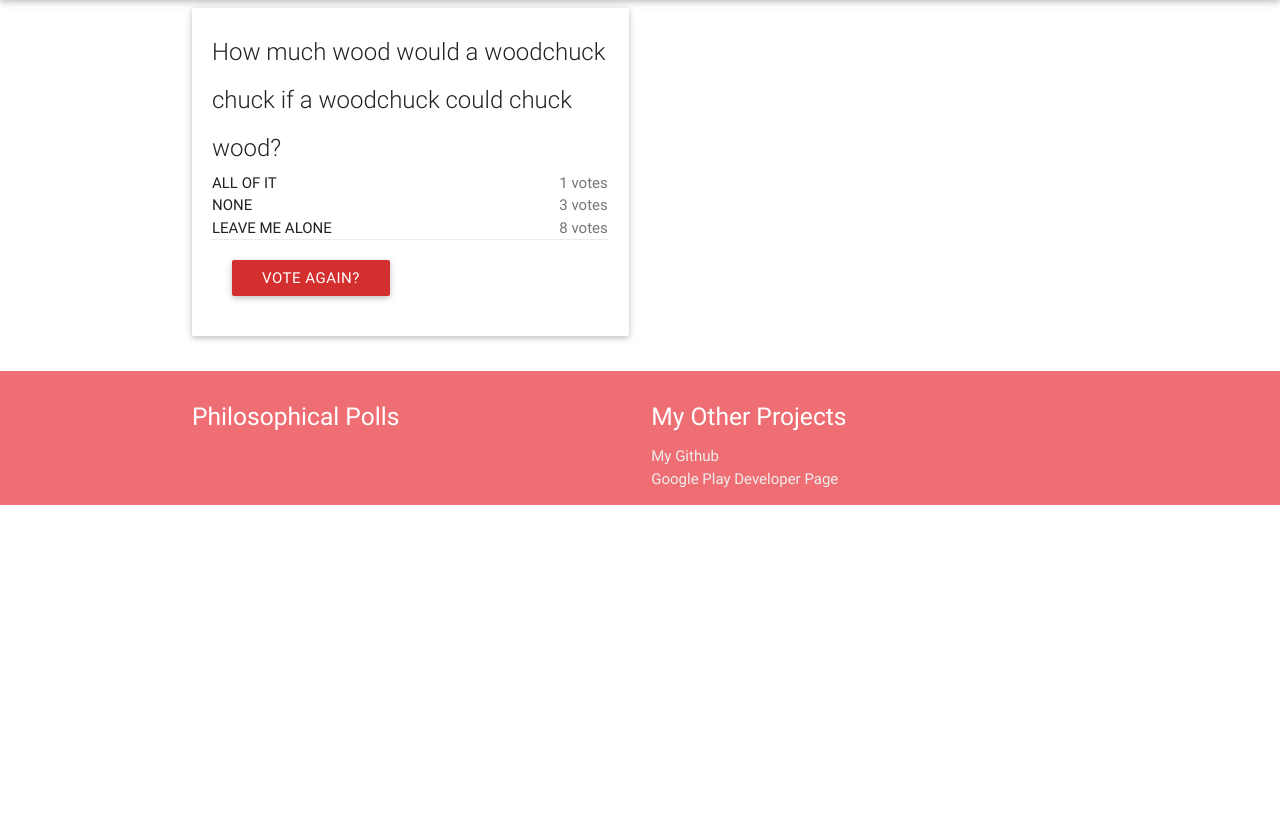
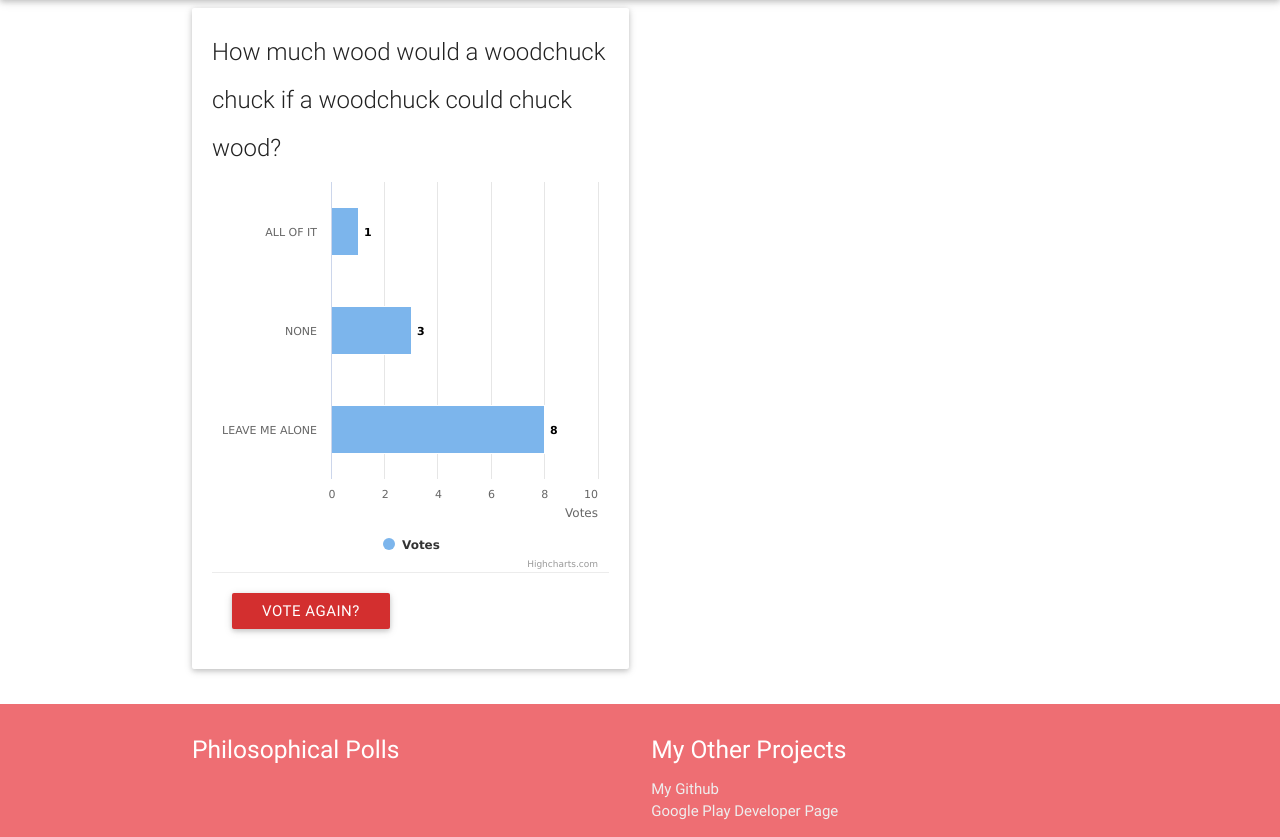
Before and after one commit to PoisonRain/django-thermal-dashboard, a Django app: page /polls/2/results/ in a window 1280 px wide. Shown: the part 64-901 px from the top of the page. Before the commit the page ends 569 px from the top, so only its background shows below. Run offline with Django 3.2, Linux system fonts and the light colour scheme; a user stored in the database is signed in; data comes from the database, SQL or seed files in the repository; both versions use the stored data as it was after the commit; some libraries are stand-ins or nearby versions.

Commit message:
Added highcharts to results page

```diff
--- a/polls/templates/polls/base.html
+++ b/polls/templates/polls/base.html
@@ -7,6 +7,7 @@
         <link type="text/css" rel="stylesheet" href="{% static 'polls/css/materialize.css' %}" media="screen,projection" />
 	<link rel="shortcut icon" type="image/x-icon" href="{% static 'polls/ico0.png' %}"/>
 	<title>Philosophical Polls</title>
+	<script src="https://ajax.googleapis.com/ajax/libs/jquery/1.12.2/jquery.min.js"></script>
 	<nav>
 		<div class="top-nav">
 			<div class="container">
@@ -26,9 +27,8 @@
 	<div class="container">
 	{% block body_block %}{% endblock %}
 	</div>
-        {% block footer %}
-                <script type="text/javascript" src="https://code.jquery.com/jquery-2.1.1.min.js"></script>
-                <script type="text/javascript" src="{% static 'polls/js/materialize.js' %}"></script>
+	{% block footer %}
+		<script type="text/javascript" src="{% static 'polls/js/materialize.js' %}"></script>
 		<footer class="page-footer">
 			<div class="container">
 				<div class="row">
--- a/polls/templates/polls/results.html
+++ b/polls/templates/polls/results.html
@@ -7,9 +7,7 @@
                                 <div class="card-content">
                                         <span class="card-title">{{ question.question_text }}</span>
 					{% if question %}
-					    {% for c in question.choice_set.all %}
-						<p class="collection-item">{{c.choice_text}} <span class="badge">{{ c.votes }} votes{{ choice.votes|pluralize }}</span></p>
-					    {% endfor %}
+							<div id="chartcontainer" style="min-width: 310px; max-width: 800 px; height 400px; margin: 0 auto"></div>
 					<div class="card-action">
 					    <a class="waves-effect waves-light red darken-2 btn" href="{% url 'polls:detail' question.id %}">Vote again?</a>
 					</div>
@@ -20,4 +18,72 @@
                         </div>
                 </div>
         </div>
+				<script src="https://code.highcharts.com/modules/exporting.js"></script>
+				<script src="https://code.highcharts.com/highcharts.js"></script>
+				<script type="text/javascript">
+						$(function () {
+							$('#chartcontainer').highcharts(
+							{
+								chart: {
+									type: 'bar'
+								},
+								title: {
+									text: null
+								},
+								subtitle: {
+									text: null
+								},
+								xAxis: {
+									categories: [
+										{% for c in question.choice_set.all %}
+										"{{ c.choice_text }}",
+										{% endfor %}
+									],
+									title: {
+										text: null
+									}
+								},
+								yAxis: {
+									min: 0,
+									title: {
+										text: "Votes",
+										align: 'high'
+									},
+									labels: {
+										overflow: 'justify'
+									}
+								},
+								tooltip: {
+									valueSuffix: ' votes'
+								},
+								plotOptions: {
+									bar: {
+										dataLabels: {
+											enabled: true
+										}
+									},
+									legend: {
+										layout: 'horizontal',
+										align: 'bottom',
+										x: 80,
+										y: -40,
+										floating: true,
+										borderWidth: 1,
+										backgroundColor: ((Highcharts.theme && Highcharts.theme.legendBackgroundColor) || '#FFFFFF'),
+										shadow: true
+									}
+								},
+								series: [
+									{
+										name: 'Votes',
+										data: [
+										{% for c in question.choice_set.all %}
+											{{ c.votes }},
+										{% endfor %}
+										]
+									}
+								]
+							});
+						});
+				</script>
 {% endblock %}
```
Also changed, not shown: db.sqlite3, 2 other files.
